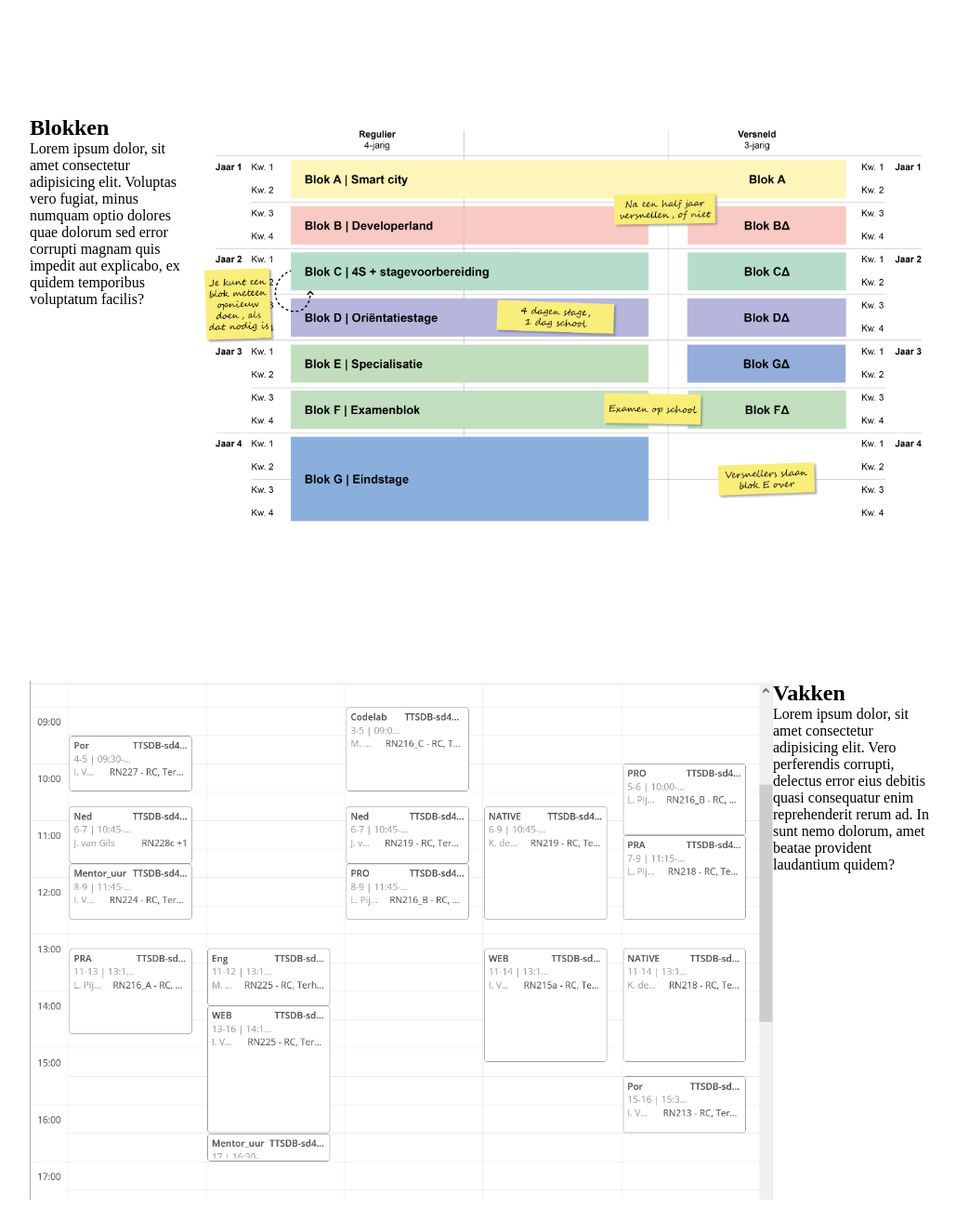
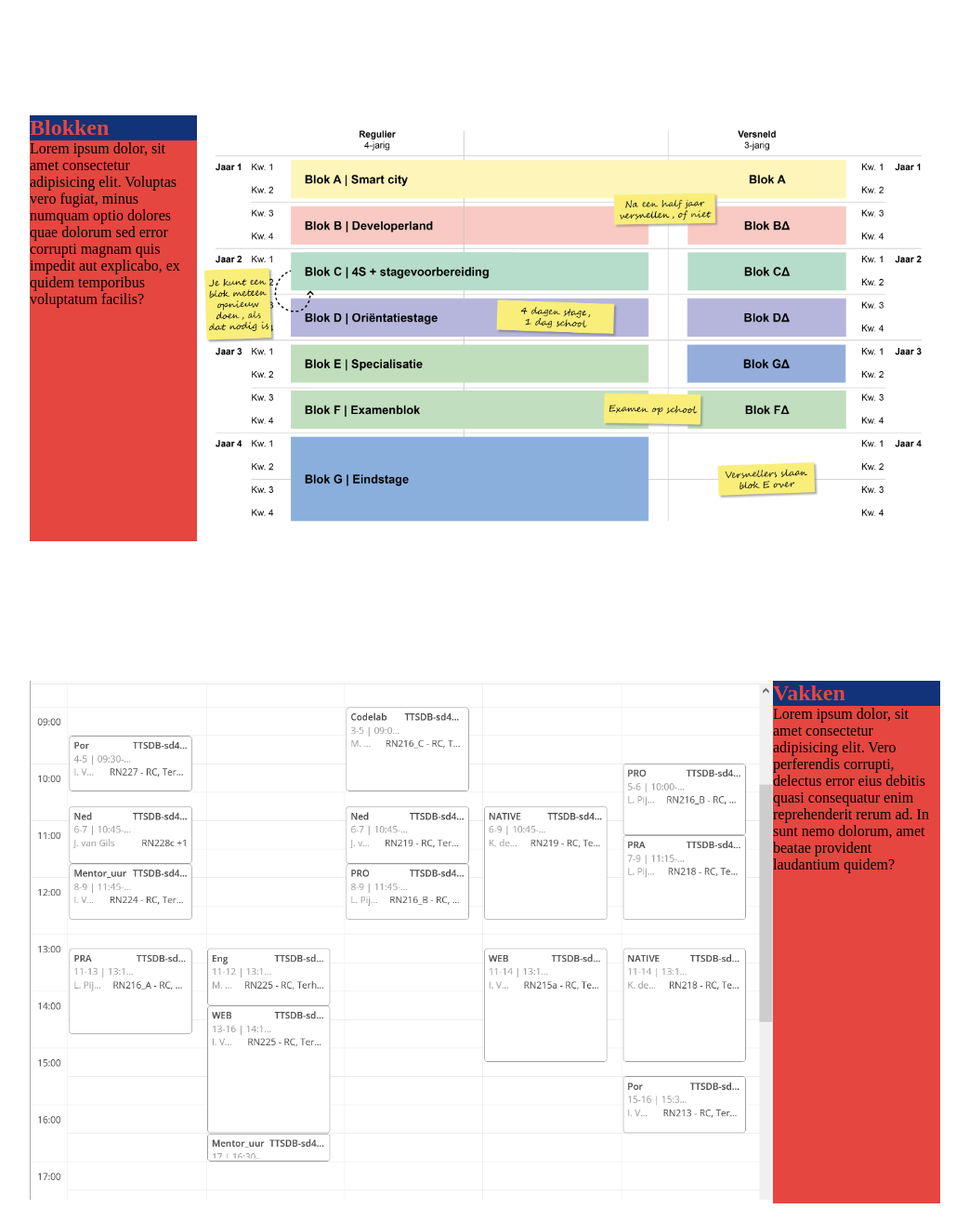
Before and after one commit to Tymuto/Open-dag-Website, a plain HTML site: page Open dag-Website/Index.html in a window 1280 px wide. Shown: the part 100-1400 px from the top of the page at 93% size, without its empty margins (118-1161 px from the left). Drawn offline with Linux system fonts and the light colour scheme.

Commit message:
Blokken/Rooster
Een ruwe voorbeeld voor de blokken en rooster kleuren

```diff
--- a/Open dag-Website/Index.html
+++ b/Open dag-Website/Index.html
@@ -12,7 +12,7 @@
     </header>
     <main>
         <div class="Blokken">
-            <div>
+            <div class="Information">
                 <h2>Blokken</h2>
                 <p>Lorem ipsum dolor, sit amet consectetur adipisicing elit. Voluptas vero fugiat, minus numquam optio dolores quae dolorum sed error corrupti magnam quis impedit aut explicabo, ex quidem temporibus voluptatum facilis?</p>
             </div>
@@ -24,7 +24,7 @@
             <div>
                 <img src="img/Rooster eerste leerjaar.png" alt="Rooster eerste leerjaar" width="800">
             </div>
-            <div class="Vakken">
+            <div class="Information">
                 <h2>Vakken</h2>
                 <p>Lorem ipsum dolor, sit amet consectetur adipisicing elit. Vero perferendis corrupti, delectus error eius debitis quasi consequatur enim reprehenderit rerum ad. In sunt nemo dolorum, amet beatae provident laudantium quidem?</p>
             </div>
--- a/Open dag-Website/css/style.css
+++ b/Open dag-Website/css/style.css
@@ -23,3 +23,12 @@ header{
     justify-content: space-between;
     margin: 150px;
 }
+
+.Information h2{
+    color: #e54640;
+    background-color: #123378;
+}
+
+.Information{
+    background-color: #e54640;
+}
```
